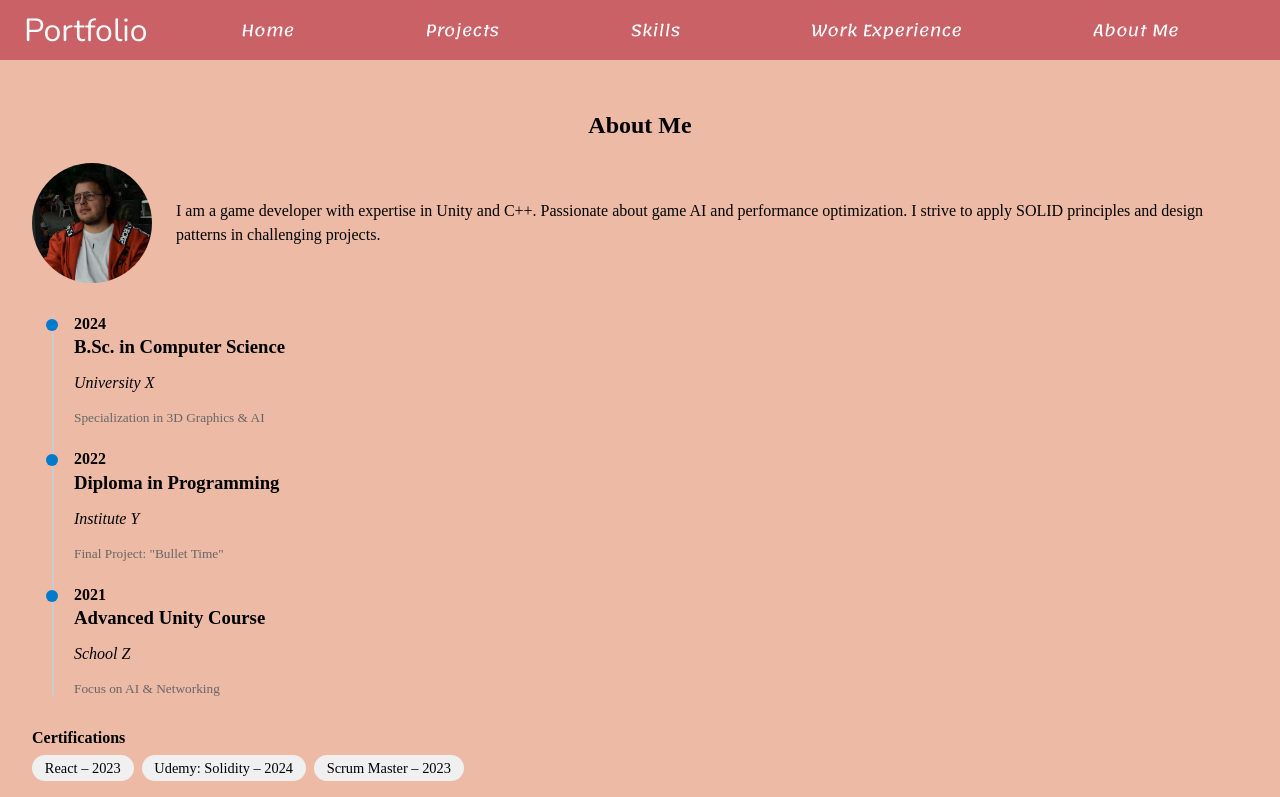
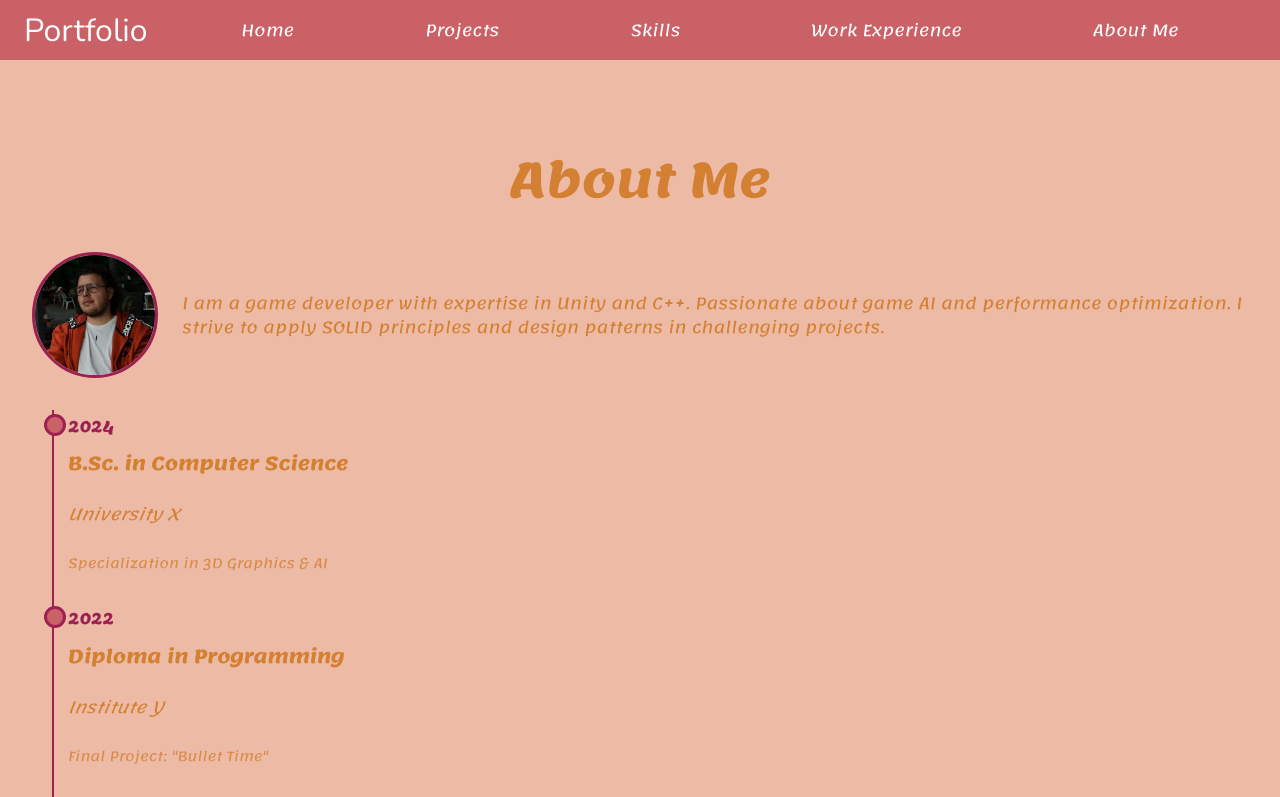
Before and after one commit to MaiineV/Portfolio, a React (Create React App) app: page /aboutme in a window 1280 px wide. Shown: the top 797 px of the page. Built offline with nearby package versions, Linux system fonts and the light colour scheme.

Commit message:
about me style

```diff
--- a/src/styles/AboutMe.module.scss
+++ b/src/styles/AboutMe.module.scss
@@ -1,49 +1,109 @@
+// src/styles/About.module.scss
+@import "./variables.scss";
+
 .about {
   padding: 2rem;
-    h2 { text-align: center; margin-bottom: 1.5rem; }
+  background: $bg;
+  color: $font;
+  font-family: $Lemonada;
+
+  h2 {
+    text-align: center;
+    margin-bottom: 1.5rem;
+    font-size: calc($large-font-size * 1.5);
+  }
+
   .top {
     display: flex;
     align-items: center;
     gap: 1.5rem;
+
     .photo {
-        width: 120px; height: 120px; border-radius: 50%;
+      width: 120px;
+      height: 120px;
+      border-radius: 50%;
       object-fit: cover;
+      border: 3px solid $details;
     }
+
     .bio {
-        flex: 1; font-size: 1rem; line-height: 1.5;
+      flex: 1;
+      font-size: 1rem;
+      line-height: 1.5;
     }
   }
 
   .timeline {
-      position: relative; margin: 2rem 0;
+    position: relative;
+    margin: 2rem 0;
+
     &::before {
-        content: ''; position: absolute; left: 20px; top: 0; bottom: 0;
-        width: 2px; background: #ccc;
+      content: "";
+      position: absolute;
+      left: 20px;
+      top: 0;
+      bottom: 0;
+      width: 2px;
+      background: $details;
     }
+
     .event {
-        display: flex; position: relative; margin-bottom: 1.5rem;
-        .dot {
-          width: 12px; height: 12px; background: #007acc;
-          border-radius: 50%; margin-right: 1rem; margin-left: 14px;
-          margin-top: 4px;
+      position: relative;
+      display: flex;
+      margin-bottom: 1.5rem;
+      padding-left: 36px;
+
+      &::before {
+        content: "";
+        position: absolute;
+        left: 12px;
+        top: 4px;
+        width: 16px;
+        height: 16px;
+        border-radius: 50%;
+        background: $secondary;
+        border: 3px solid $details;
       }
+
       .content {
-          .year { font-weight: bold; }
-          .degree { margin: 0.2rem 0; }
-          .school { font-style: italic; }
-          .note { color: #666; }
+        .year {
+          font-weight: bold;
+          color: $details;
+        }
+        .degree {
+          margin: 0.2rem 0;
+        }
+        .school {
+          font-style: italic;
+        }
+        .note {
+          color: $font;
+          opacity: 0.8;
+        }
       }
     }
   }
 
   .extras {
     margin-top: 2rem;
-      h4 { margin-bottom: 0.5rem; }
+
+    h4 {
+      margin-bottom: 0.5rem;
+      font-size: 1.2rem;
+      color: $font;
+    }
+
     .pills {
-        display: flex; flex-wrap: wrap; gap: 0.5rem;
+      display: flex;
+      flex-wrap: wrap;
+      gap: 0.5rem;
+
       span {
-          padding: 0.3rem 0.8rem; background: #f0f0f0;
-          border-radius: 999px; font-size: 0.9rem;
+        padding: 0.3rem 0.8rem;
+        background: $secondary;
+        color: $witheFont;
+        border-radius: 999px;
+        font-size: 0.9rem;
       }
     }
   }
```
Lines whose indentation alone changed are shown as unchanged.
